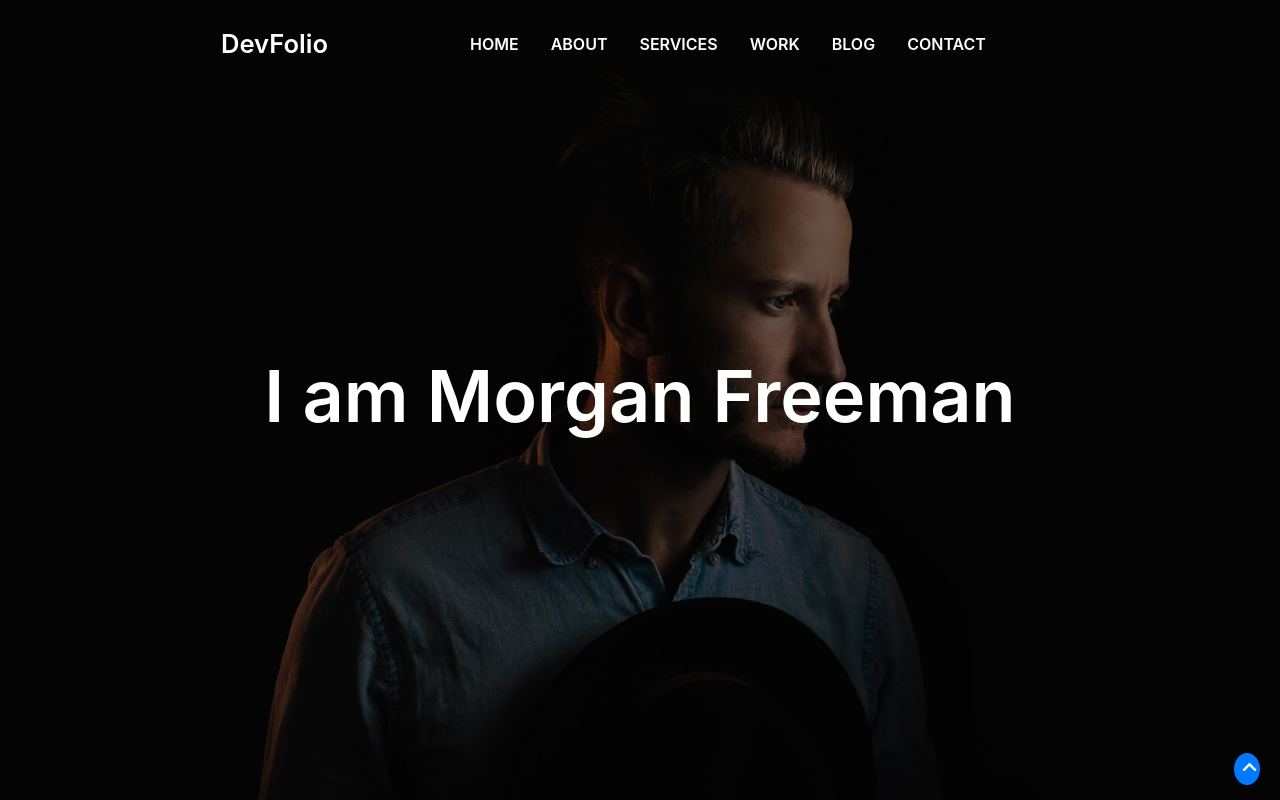
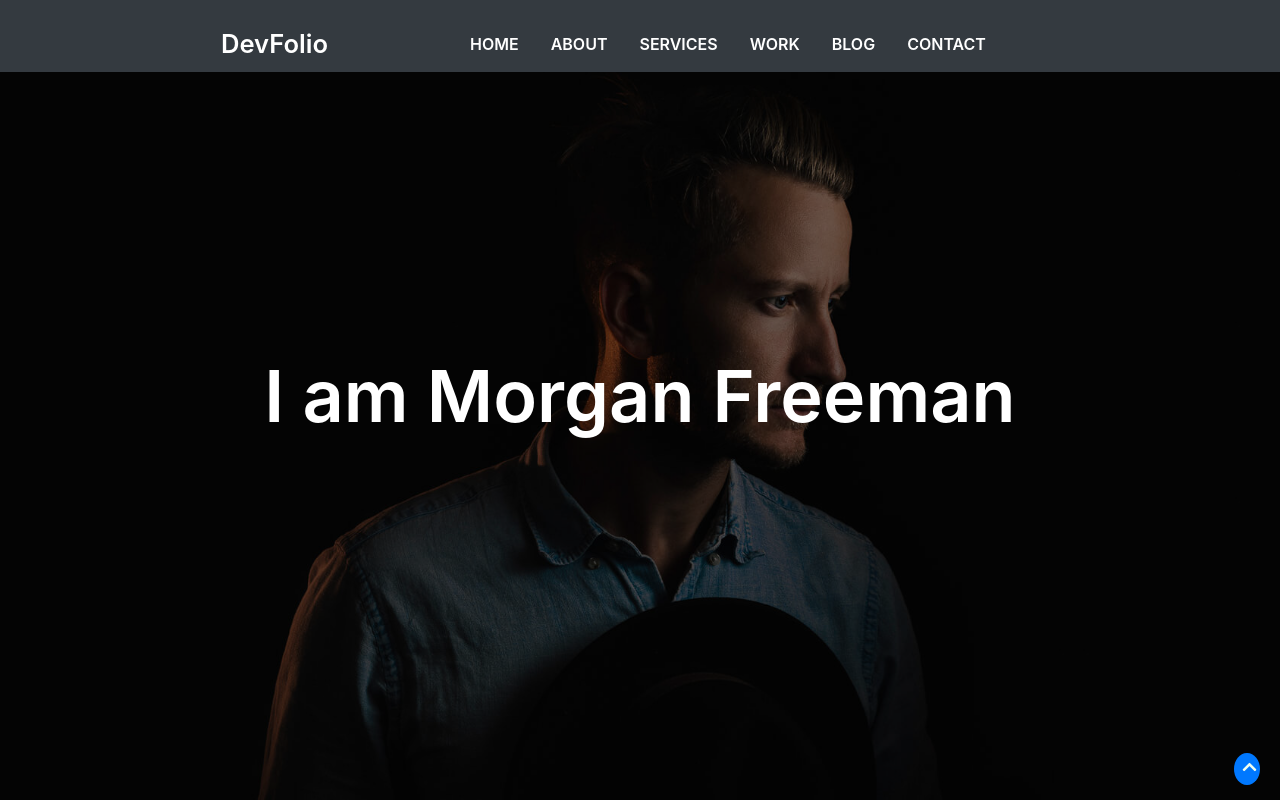
Before and after one commit to abanoubgamall/DevFolio-, a plain HTML site: page index.html in a window 1280 px wide. Shown: the top 800 px of the page. Drawn offline with Linux system fonts and the light colour scheme.

Commit message:
Update index.html

```diff
--- a/index.html
+++ b/index.html
@@ -19,7 +19,7 @@
 <body>
     <div class="row">
         <div class="col-md-12">
-            <nav class="navbar navbar-expand-lg navbar-light fixed-top pt-4 ">
+            <nav class="navbar navbar-expand-lg navbar-light bg-dark fixed-top pt-4 ">
                 <div class="hell">
                     <div class="hella">
                         <a style="text-transform: none;" href="#">DevFolio</a>
```
